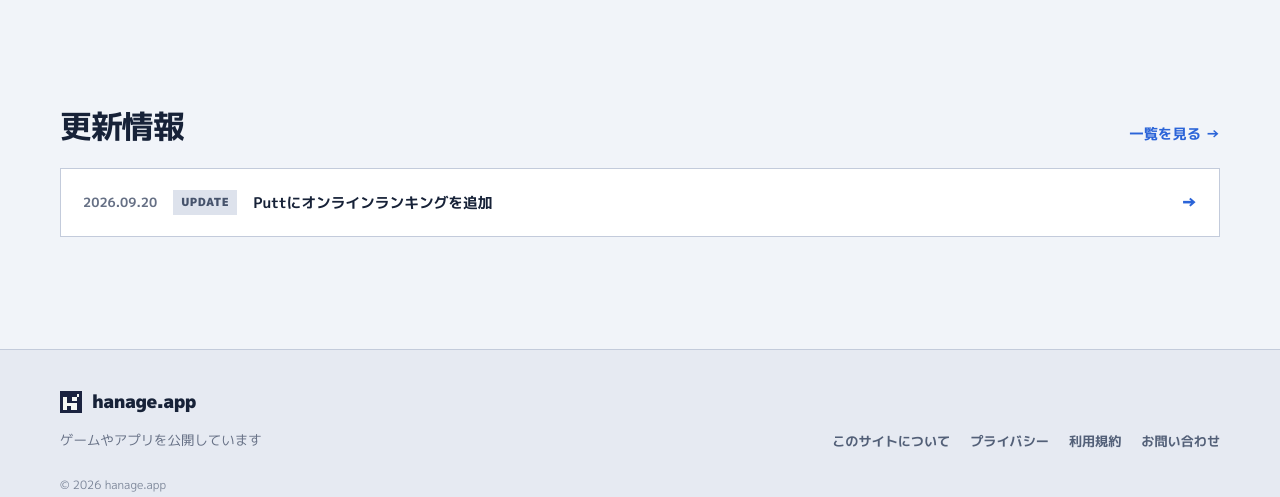
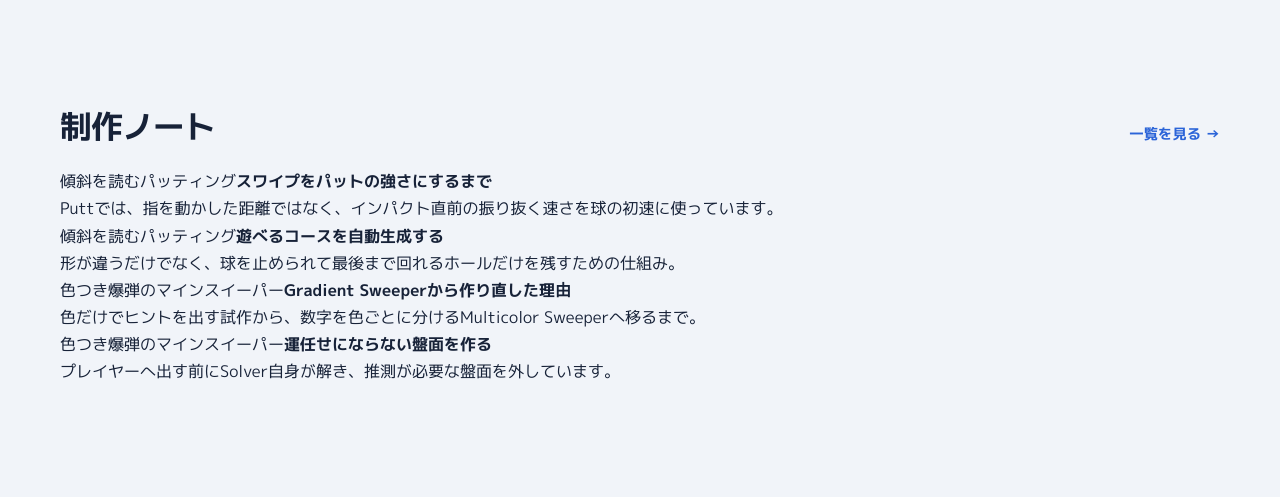
Before and after one commit to hanagemaru/hanage-hub, a Next.js app: page / in a window 1280 px wide. Shown: the part 696-1193 px from the top of the page. Built offline with nearby package versions, Linux system fonts and the light colour scheme; no server answers.

Commit message:
トップに制作ノートを追加

```diff
--- a/src/components/pages/HomeView.tsx
+++ b/src/components/pages/HomeView.tsx
@@ -2,7 +2,7 @@ import Link from "next/link";
 import { GameTile } from "@/components/GameTile";
 import { getContent } from "@/lib/content";
 import { localePath, type Locale } from "@/lib/i18n";
-import { formatDate, games, updates } from "@/lib/site";
+import { formatDate, games, notes, updates } from "@/lib/site";
 
 export function HomeView({ locale }: { locale: Locale }) {
   const t = getContent(locale);
@@ -30,6 +30,24 @@ export function HomeView({ locale }: { locale: Locale }) {
         </div>
       </section>
 
+      <section className="section pageWidth" aria-labelledby="notes-title">
+        <div className="sectionHeading">
+          <h2 id="notes-title">{t.home.notesHeading}</h2>
+          <Link className="textLink" href={localePath(locale, "/notes/")}>
+            {t.home.notesMore} <span aria-hidden="true">→</span>
+          </Link>
+        </div>
+        <div className="notePreviewGrid">
+          {notes.slice(0, 4).map((note) => (
+            <Link className="notePreview" href={localePath(locale, note.route)} key={note.id}>
+              <span>{t.games[note.gameId].subtitle}</span>
+              <strong>{t.notes[note.id].title}</strong>
+              <p>{t.notes[note.id].summary}</p>
+            </Link>
+          ))}
+        </div>
+      </section>
+
       <section className="section pageWidth" aria-labelledby="news-title">
         <div className="sectionHeading">
           <h2 id="news-title">{t.home.updatesHeading}</h2>
```
